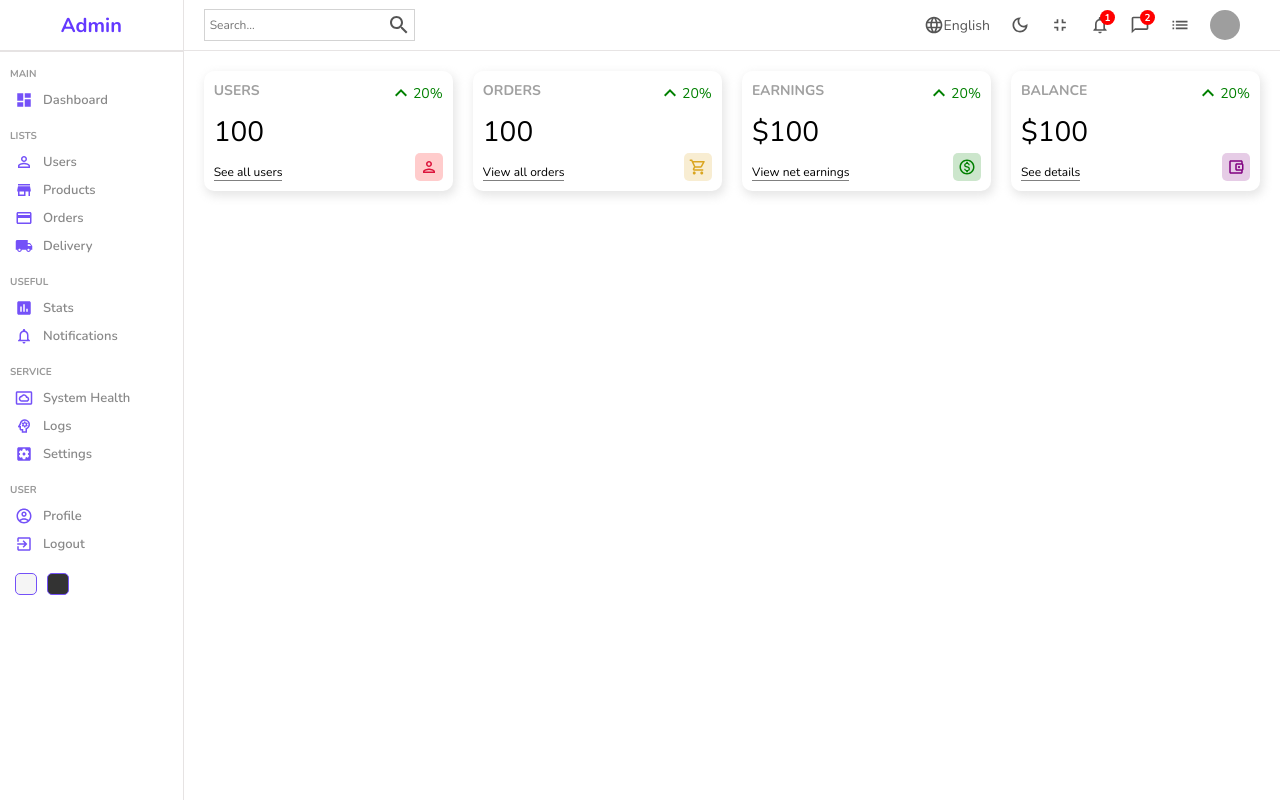
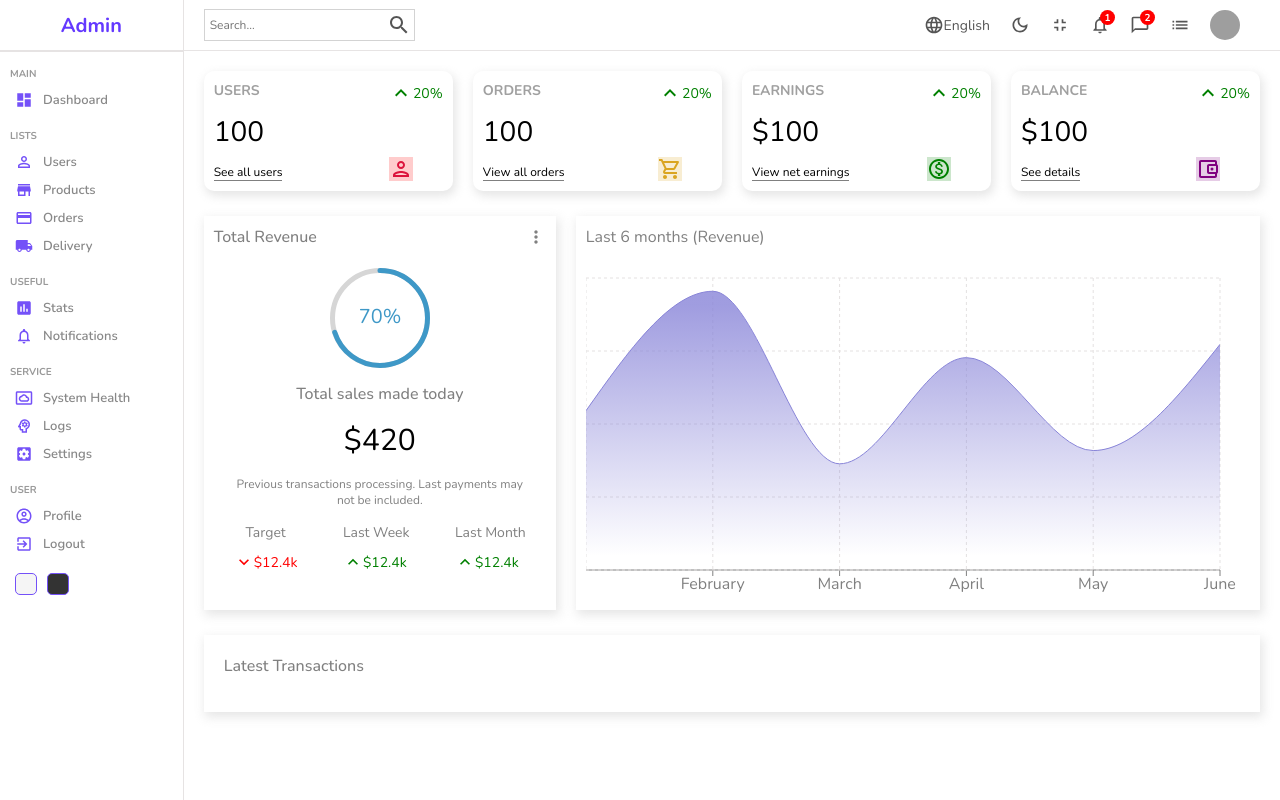
Before and after one commit to sachinit254/React-Admin-Dashboard, a React (Create React App) app: page / in a window 1280 px wide. Built offline with nearby package versions, Linux system fonts and the light colour scheme; grey boxes are pictures that could not be loaded.

Commit message:
Featured and chart tab layout design implementation

```diff
--- a/package.json
+++ b/package.json
@@ -11,9 +11,11 @@
     "@testing-library/react": "^13.3.0",
     "@testing-library/user-event": "^13.5.0",
     "react": "^18.2.0",
+    "react-circular-progressbar": "^2.0.4",
     "react-dom": "^18.2.0",
     "react-router-dom": "^6.3.0",
     "react-scripts": "5.0.1",
+    "recharts": "^2.1.10",
     "sass": "^1.52.3",
     "web-vitals": "^2.1.4"
   },
--- a/src/components/chart/Chart.jsx
+++ b/src/components/chart/Chart.jsx
@@ -0,0 +1,58 @@
+import "./chart.scss";
+import {
+  AreaChart,
+  Area,
+  XAxis,
+  YAxis,
+  CartesianGrid,
+  Tooltip,
+  ResponsiveContainer,
+} from "recharts";
+
+const data = [
+  { name: "January", Total: 1200 },
+  { name: "February", Total: 2100 },
+  { name: "March", Total: 800 },
+  { name: "April", Total: 1600 },
+  { name: "May", Total: 900 },
+  { name: "June", Total: 1700 },
+];
+
+const Chart = () => {
+  return (
+    <div className="chart">
+      <div className="title">Last 6 months (Revenue)</div>
+      <ResponsiveContainer width="100%" aspect={2/1}>
+        <AreaChart
+          width={730}
+          height={250}
+          data={data}
+          margin={{ top: 10, right: 30, left: 0, bottom: 0 }}
+        >
+          <defs>
+            <linearGradient id="total" x1="0" y1="0" x2="0" y2="1">
+              <stop offset="5%" stopColor="#8884d8" stopOpacity={0.8} />
+              <stop offset="95%" stopColor="#8884d8" stopOpacity={0} />
+            </linearGradient>
+          </defs>
+          <XAxis dataKey="name" stroke="gray" />
+          <CartesianGrid
+            strokeDasharray="3 3"
+            className="chartGrid"
+            stroke="gray"
+          />
+          <Tooltip />
+          <Area
+            type="monotone"
+            dataKey="Total"
+            stroke="#8884d8"
+            fillOpacity={1}
+            fill="url(#total)"
+          />
+        </AreaChart>
+      </ResponsiveContainer>
+    </div>
+  );
+};
+
+export default Chart;
--- a/src/components/chart/chart.scss
+++ b/src/components/chart/chart.scss
@@ -0,0 +1,15 @@
+.chart{
+   flex:4;
+   -webkit-box-shadow: 2px 4px 10px 1px rgba(0, 0, 0, 0.47);
+  box-shadow: 2px 4px 10px 1px rgba(201, 201, 201, 0.47);
+  padding: 10px;
+  color: gray;
+
+  .title{
+   margin-bottom: 20px;
+  }
+
+  .chartGrid{
+   stroke:rgb(228, 225, 225);
+  }
+}
--- a/src/components/featured/Featured.jsx
+++ b/src/components/featured/Featured.jsx
@@ -0,0 +1,52 @@
+import "./featured.scss";
+import MoreVertIcon from "@mui/icons-material/MoreVert";
+import { CircularProgressbar } from "react-circular-progressbar";
+import "react-circular-progressbar/dist/styles.css";
+import KeyboardArrowDownIcon from "@mui/icons-material/KeyboardArrowDown";
+import KeyboardArrowUpIcon from "@mui/icons-material/KeyboardArrowUp";
+
+const Featured = () => {
+  return (
+    <div className="featured">
+      <div className="top">
+        <h1 className="title">Total Revenue</h1>
+        <MoreVertIcon fontSize="small" />
+      </div>
+      <div className="bottom">
+        <div className="featuredChart">
+          <CircularProgressbar value={70} text={"70%"} strokeWidth={5} />
+        </div>
+        <p className="title">Total sales made today</p>
+        <p className="amount">$420</p>
+        <p className="desc">
+          Previous transactions processing. Last payments may not be included.
+        </p>
+        <div className="summary">
+          <div className="item">
+            <div className="itemTitle">Target</div>
+            <div className="itemResult negative">
+              <KeyboardArrowDownIcon fontSize="small" />
+              <div className="resultAmount">$12.4k</div>
+            </div>
+          </div>
+          <div className="item">
+            <div className="itemTitle">Last Week</div>
+            <div className="itemResult positive">
+              <KeyboardArrowUpIcon fontSize="small" />
+              <div className="resultAmount">$12.4k</div>
+            </div>
+          </div>
+          <div className="item">
+            <div className="itemTitle">Last Month</div>
+            <div className="itemResult positive">
+              <KeyboardArrowUpIcon fontSize="small" />
+              <div className="resultAmount">$12.4k</div>
+            </div>
+          </div>
+        </div>
+      </div>
+    </div>
+  );
+};
+
+export default Featured;
--- a/src/components/featured/featured.scss
+++ b/src/components/featured/featured.scss
@@ -0,0 +1,72 @@
+.featured{
+    flex: 2;
+    -webkit-box-shadow: 2px 4px 10px 1px rgba(0, 0, 0, 0.47);
+  box-shadow: 2px 4px 10px 1px rgba(201, 201, 201, 0.47);
+  padding: 10px;
+
+  .top{
+    display: flex;
+    align-items: center;
+    justify-content: space-between;
+    color:gray;
+
+    .title{
+        font-size: 16px;
+        font-weight: 500;
+    }
+  }
+  .bottom{
+    padding: 20px;
+    display: flex;
+    flex-direction: column;
+    align-items: center;
+    justify-content: center;
+    gap:15px;
+
+    .featuredChart{
+        width: 100px;
+        height: 100px;
+    }
+    .title{
+        font-weight: 500;
+        color:gray;
+    }
+
+    .amount{
+        font-size: 30px;
+    }
+
+    .desc{
+        font-weight: 300;
+        font-size: 12px;
+        color:gray;
+        text-align: center;
+    }
+    .summary{
+        width: 100%;
+        display: flex;
+        align-items: center;
+        justify-content: space-between;
+
+        .item{
+            text-align:center;
+            .itemTitle{
+                font-size: 14px;
+                color:gray;
+            }
+            .itemResult{
+                display: flex;
+                align-items: center;
+                margin-top: 10px;
+                font-size: 14px;
+                &.positive{
+                    color:green;
+                }
+                &.negative{
+                    color: red;
+                }
+            }
+        }
+    }
+  }
+}
--- a/src/components/widget/widget.scss
+++ b/src/components/widget/widget.scss
@@ -44,7 +44,7 @@
         }
       }
 
-      .icon {
+      .hicon {
         font-size: 18px;
         padding: 5px;
         border-radius: 5px;
--- a/src/pages/home/Home.jsx
+++ b/src/pages/home/Home.jsx
@@ -2,6 +2,8 @@
 import Navbar from "../../components/navbar/Navbar";
 import Sidebar from "../../components/sidebar/Sidebar";
 import Widget from "../../components/widget/Widget";
+import Featured from "../../components/featured/Featured";
+import Charts from "../../components/chart/Chart";
 import "./home.scss";
 const Home = () => {
   return (
@@ -10,13 +12,17 @@
       <div className="homeContainer">
         <Navbar />
         <div className="widgets">
-          <Widget type="user"/>
-          <Widget type="order"/>
-          <Widget type="earning"/>
-          <Widget type="balance"/>
+          <Widget type="user" />
+          <Widget type="order" />
+          <Widget type="earning" />
+          <Widget type="balance" />
         </div>
         <div className="charts">
-
+          <Featured />
+          <Charts />
+        </div>
+        <div className="listContainer">
+          <div className="listTitle">Latest Transactions</div>
         </div>
       </div>
     </div>
--- a/src/pages/home/home.scss
+++ b/src/pages/home/home.scss
@@ -2,10 +2,26 @@
    display: flex;
    .homeContainer{
       flex:6;
-      .widgets{
+      .widgets,.charts{
          display: flex;
          padding: 20px;
          gap: 20px;
       }
+      .charts{
+         padding: 5px 20px;
+      }
+
+      .listContainer{
+         -webkit-box-shadow: 2px 4px 10px 1px rgba(0, 0, 0, 0.47);
+      box-shadow: 2px 4px 10px 1px rgba(201, 201, 201, 0.47);
+        padding: 20px;
+        margin: 20px;
+
+        .listTitle{
+         font-weight: 500;
+         color:gray;
+         margin-bottom: 15px;
+        }
+      }
    }
 }
```
Also changed, not shown: 1 other file (tests, documents, lock files or other folders).
